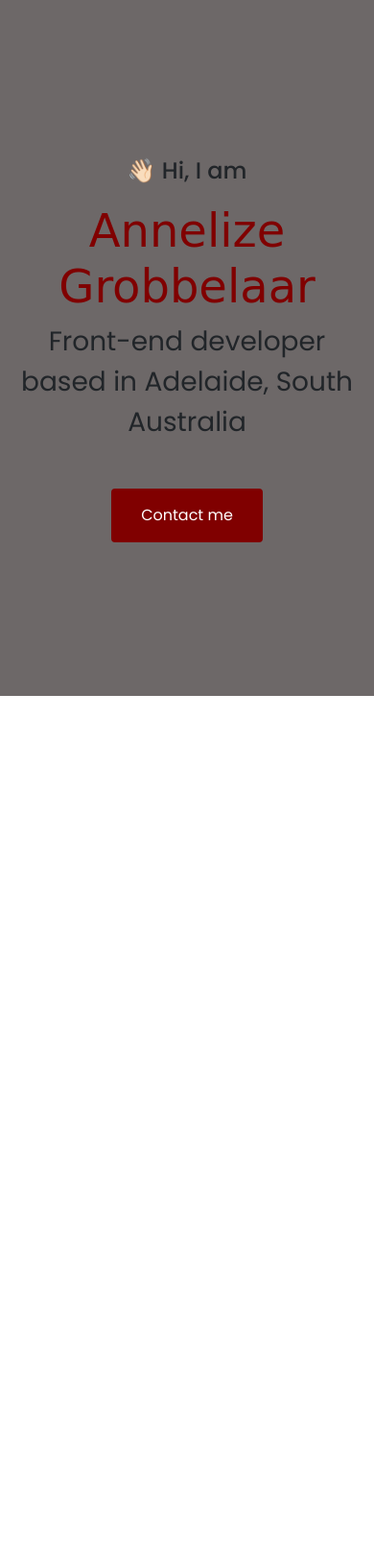
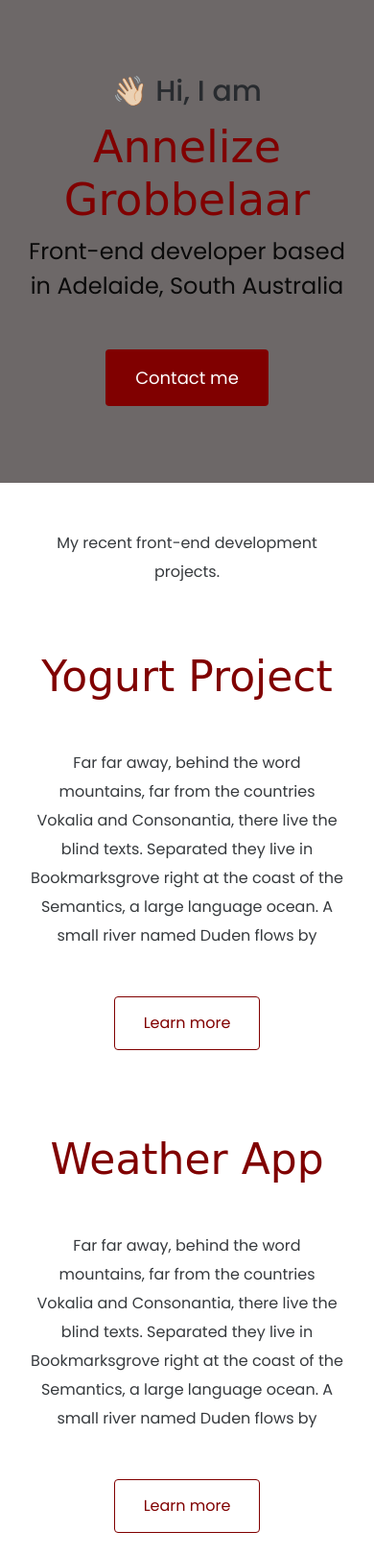
Before and after one commit to annelizeg/AG-portfolio-project, a plain HTML site: page index.html in a window 390 px wide. Shown: the top 1620 px of the page at 96% size. Before the commit the page ends 844 px from the top, so only its background shows below. Drawn offline with nearby package versions, Linux system fonts and the light colour scheme; a web font is replaced by a local one.

Commit message:
Added homepage design content

```diff
--- a/index.html
+++ b/index.html
@@ -35,6 +35,66 @@
       <a href="#" class="btn btn-branding">Contact me</a>
     </div>
 
+    <p class="m-5 text-center">My recent front-end development projects.</p>
+
+    <div class="container">
+      <div class="row mb-5">
+        <div class="col d-none d-lg-block">
+          <img src="images/yogurt.png" class="img-fluid" alt="Yogurt Project" />
+        </div>
+        <div class="col">
+          <div class="project-description">
+            <h2 class="mb-5">Yogurt Project</h2>
+            <p class="mb-5">
+              Far far away, behind the word mountains, far from the countries
+              Vokalia and Consonantia, there live the blind texts. Separated
+              they live in Bookmarksgrove right at the coast of the Semantics, a
+              large language ocean. A small river named Duden flows by
+            </p>
+            <a href="#" class="btn btn-branding-outline">Learn more</a>
+          </div>
+        </div>
+      </div>
+      <div class="row mb-5">
+        <div class="col">
+          <div class="project-description">
+            <h2 class="mb-5">Weather App</h2>
+            <p class="mb-5">
+              Far far away, behind the word mountains, far from the countries
+              Vokalia and Consonantia, there live the blind texts. Separated
+              they live in Bookmarksgrove right at the coast of the Semantics, a
+              large language ocean. A small river named Duden flows by
+            </p>
+            <a href="#" class="btn btn-branding-outline">Learn more</a>
+          </div>
+        </div>
+        <div class="col d-none d-lg-block">
+          <img src="images/weather.png" class="img-fluid" alt="Weaterh App" />
+        </div>
+      </div>
+      <div class="row mb-5">
+        <div class="col d-none d-lg-block">
+          <img
+            src="images/dictionary.png"
+            class="img-fluid"
+            alt="Dictionary App"
+          />
+        </div>
+        <div class="col">
+          <div class="project-description">
+            <h2 class="mb-5">Dictionary App</h2>
+            <p class="mb-5">
+              Far far away, behind the word mountains, far from the countries
+              Vokalia and Consonantia, there live the blind texts. Separated
+              they live in Bookmarksgrove right at the coast of the Semantics, a
+              large language ocean. A small river named Duden flows by
+            </p>
+            <a href="#" class="btn btn-branding-outline">Learn more</a>
+          </div>
+        </div>
+      </div>
+    </div>
+
     <script
       src="https://cdn.jsdelivr.net/npm/bootstrap@5.1.3/dist/js/bootstrap.bundle.min.js"
       integrity="sha384-ka7Sk0Gln4gmtz2MlQnikT1wXgYsOg+OMhuP+IlRH9sENBO0LRn5q+8nbTov4+1p"
--- a/src/style.css
+++ b/src/style.css
@@ -9,7 +9,6 @@ rgb(153, 20, 35)
 rgb(49, 45, 41)
 rgb(109, 104, 104)
 */
-
 
 :root {
   --primary-color: maroon;
@@ -29,6 +28,18 @@ h1 {
   color: var(--primary-color);
 }
 
+h2 {
+  font-size: 64px;
+  font-weight: 500;
+  font-family: var(--heading-font-family);
+  color: var(--primary-color);
+}
+
+p {
+  line-height: 30px;
+  opacity: 90%;
+}
+
 .hero {
   text-align: center;
   background-color: var(--secondary-color);
@@ -36,28 +47,69 @@ h1 {
 }
 
 .hero p {
-  font-size: 24px;
+  font-size: 36px;
   font-weight: 500;
 }
 
 .hero h2 {
-  font-size: 34px;
+  font-size: 24px;
   font-weight: normal;
   line-height: 1.5;
+  font-family: var(--default-font-family);
+  color: black;
+  opacity: 90%;
 }
 
 .btn-branding {
+  font-size: 18px;
   color: white;
   background-color: var(--primary-color);
   padding: 15px 30px;
+  line-height: 27px;
 }
 
-@media (max-width: 576px) {
+.btn-branding-outline {
+  color: var(--primary-color);
+  border: 1px solid var(--primary-color);
+  padding: 15px 30px;
+}
+
+.project-description {
+  padding: 120px 60px;
+}
+
+@media (max-width: 992px) {
   h1 {
-    font-size: 48px;
+    font-size: 46px;
+  }
+
+  h2 {
+    font-size: 44px;
+  }
+  .hero {
+    padding: 80px 20px;
   }
 
   .hero h2 {
-    font-size: 28px;
+    font-size: 24px;
+  }
+
+  .hero p {
+    font-size: 30px;
+  }
+
+  .project-description {
+    padding: 20px 20px;
+    text-align: center;
   }
 }
+
+@media (min-width: 993px) and (max-width: 1300px) {
+  .project-description {
+    padding: 80px 20px;
+  }
+
+  h2 {
+    font-size: 50px;
+  }
+}
```
Also changed, not shown: images/dictionary.png (added), images/weather.png (added), images/yogurt.png (added).
